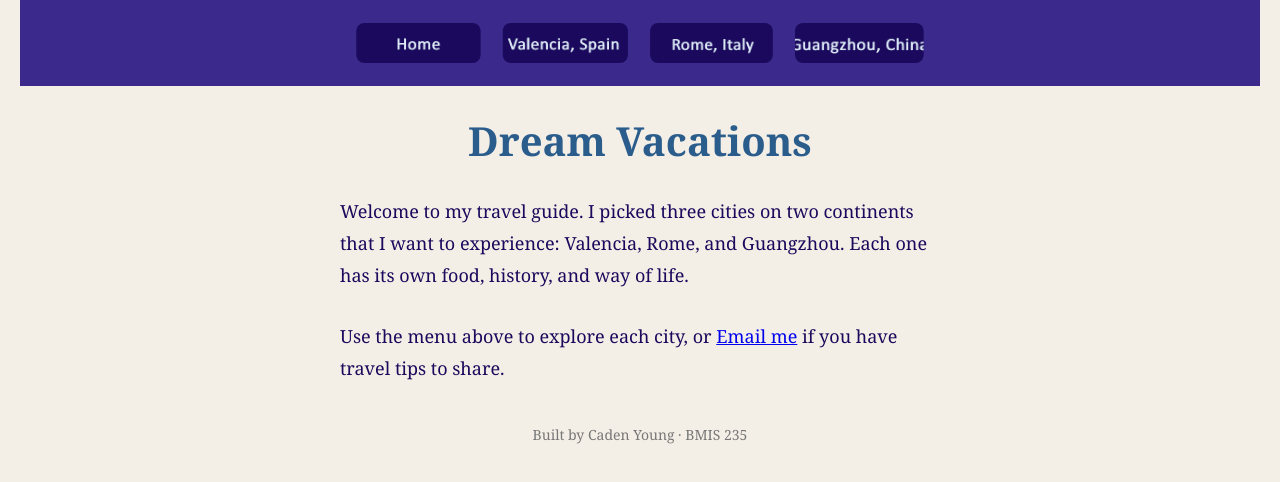
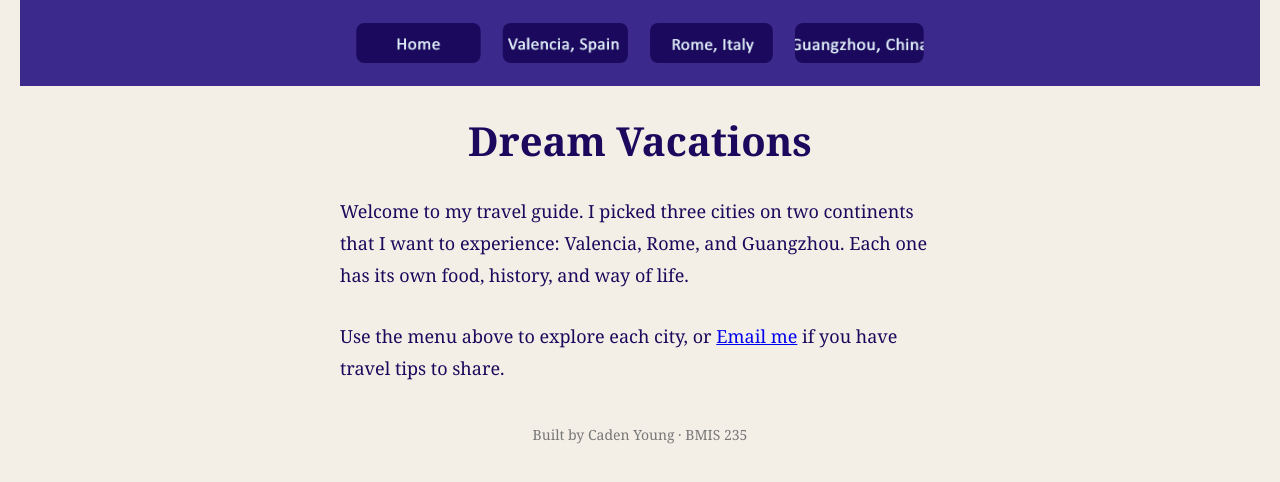
Before and after one commit to CadenYoung123/bmis235-html-3, a plain HTML site: page index.html in a window 1280 px wide. Drawn offline with Linux system fonts and the light colour scheme.

Commit message:
Change h1 color from #2b5d8c to #1a095c

```diff
--- a/styles.css
+++ b/styles.css
@@ -41,7 +41,7 @@ nav a {
 }
 
 h1 {
-    color: #2b5d8c;
+    color: #1a095c;
     text-align: center;
     font-size: 40px;
 }
```
